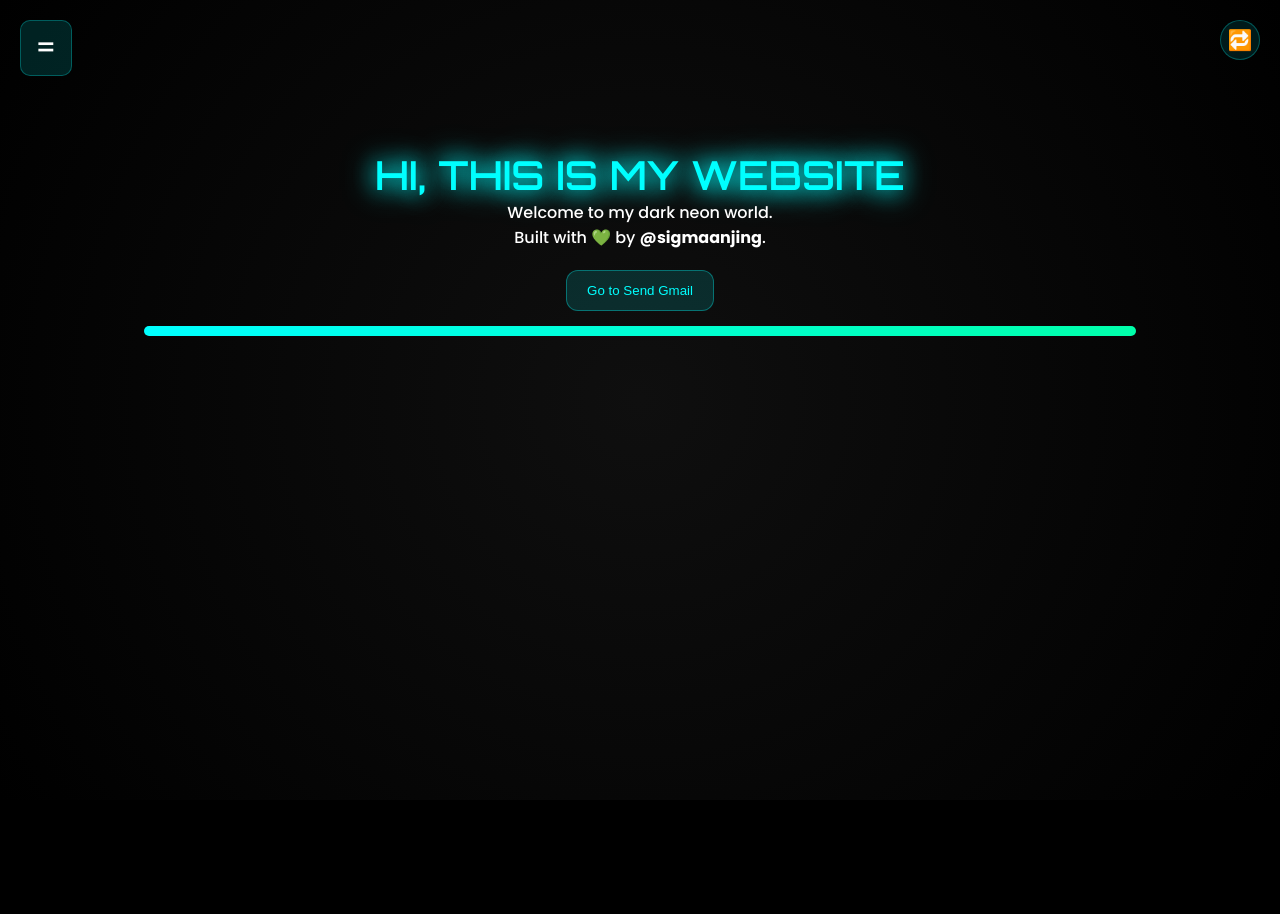
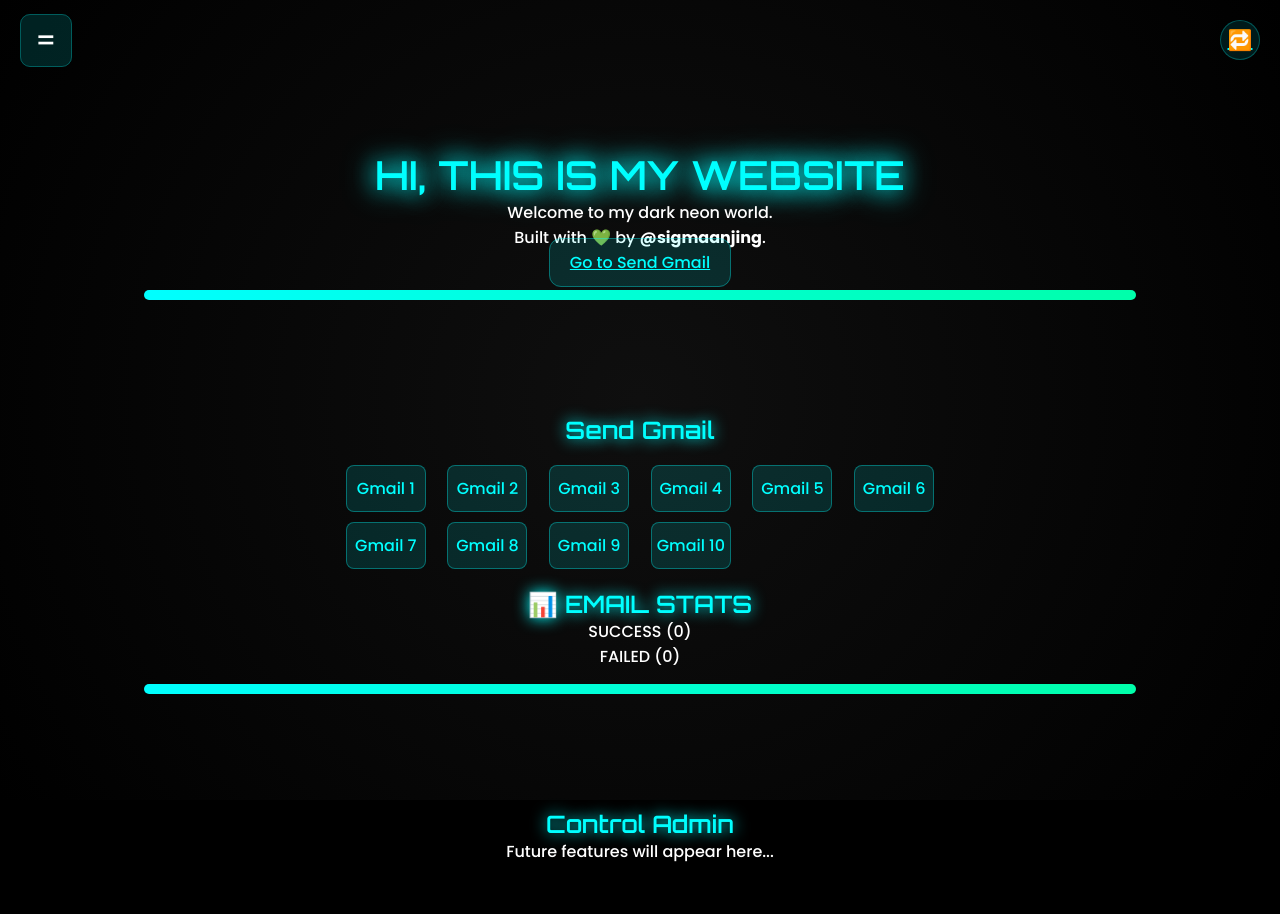
Before and after one commit to koruptogendot-hub/sigmaanjingsss, a website: page index.html in a window 1280 px wide. Before the commit the page ends 800 px from the top, so only its background shows below. Drawn offline with Linux system fonts and the light colour scheme.

Commit message:
Update index.html

```diff
--- a/index.html
+++ b/index.html
@@ -11,63 +11,58 @@
 
 <!-- MENU -->
 <div class="menu">
-    <div class="menu-icon" id="menuToggle">=</div>
-    <div class="menu-dropdown" id="menuDropdown">
-      <button onclick="showSection('home')">🏠 Home</button>
-      <button onclick="showSection('sendgmail')">📧 Send Gmail</button>
-      <button onclick="showSection('admin')">⚙️ Control Admin</button>
+  <input type="checkbox" id="menuToggleCheckbox" hidden>
+  <label for="menuToggleCheckbox" class="menu-icon">=</label>
+  <div class="menu-dropdown">
+    <a href="#home">🏠 Home</a>
+    <a href="#sendgmail">📧 Send Gmail</a>
+    <a href="#admin">⚙️ Control Admin</a>
   </div>
 </div>
 
 <!-- RELOAD BUTTON -->
-  <button class="reload-btn" id="reloadBtn" title="Reload Website">🔁</button>
+<a href="#" class="reload-btn" title="Reload Website">🔁</a>
 
 <!-- HOME SECTION -->
-  <section id="home" class="section active">
+<section id="home" class="section">
   <h1 class="main-title">HI, THIS IS MY WEBSITE</h1>
   <p>Welcome to my dark neon world.<br>Built with 💚 by <b>@sigmaanjing</b>.</p>
-    <button class="next-btn" onclick="showSection('sendgmail')">Go to Send Gmail</button>
+  <a href="#sendgmail" class="next-btn">Go to Send Gmail</a>
   <div class="progress-container">
-      <div class="progress-bar" id="homeProgress"></div>
+    <div class="progress-bar"></div>
   </div>
 </section>
 
 <!-- SEND GMAIL SECTION -->
-  <section id="sendgmail" class="section hidden">
+<section id="sendgmail" class="section">
   <h1>Send Gmail</h1>
-
   <div class="gmail-grid">
-      <button class="gmail-choice" data-gmail="gmail1">Gmail 1</button>
-      <button class="gmail-choice" data-gmail="gmail2">Gmail 2</button>
-      <button class="gmail-choice" data-gmail="gmail3">Gmail 3</button>
-      <button class="gmail-choice" data-gmail="gmail4">Gmail 4</button>
-      <button class="gmail-choice" data-gmail="gmail5">Gmail 5</button>
-      <button class="gmail-choice" data-gmail="gmail6">Gmail 6</button>
-      <button class="gmail-choice" data-gmail="gmail7">Gmail 7</button>
-      <button class="gmail-choice" data-gmail="gmail8">Gmail 8</button>
-      <button class="gmail-choice" data-gmail="gmail9">Gmail 9</button>
-      <button class="gmail-choice" data-gmail="gmail10">Gmail 10</button>
+    <span class="gmail-choice">Gmail 1</span>
+    <span class="gmail-choice">Gmail 2</span>
+    <span class="gmail-choice">Gmail 3</span>
+    <span class="gmail-choice">Gmail 4</span>
+    <span class="gmail-choice">Gmail 5</span>
+    <span class="gmail-choice">Gmail 6</span>
+    <span class="gmail-choice">Gmail 7</span>
+    <span class="gmail-choice">Gmail 8</span>
+    <span class="gmail-choice">Gmail 9</span>
+    <span class="gmail-choice">Gmail 10</span>
   </div>
-
   <div class="stats">
     <h2>📊 EMAIL STATS</h2>
-      <div>SUCCESS (<span id="successCount">0</span>)</div>
-      <div>FAILED (<span id="failCount">0</span>)</div>
+    <div class="stat-item">SUCCESS (<span>0</span>)</div>
+    <div class="stat-item">FAILED (<span>0</span>)</div>
+    <div class="progress-container">
+      <div class="progress-bar"></div>
     </div>
-
-    <form class="email-form" id="sendForm">
-      <input type="text" id="number" placeholder="Enter Number...">
-      <button type="submit">SEND NOW</button>
-    </form>
-    <div id="status" class="status"></div>
+  </div>
 </section>
 
 <!-- ADMIN SECTION -->
-  <section id="admin" class="section hidden">
+<section id="admin" class="section">
   <h1>Control Admin</h1>
   <p>Future features will appear here...</p>
 </section>
 
-<script src="script.js"></script>
 </body>
 </html>
```
Lines whose indentation alone changed are shown as unchanged.
